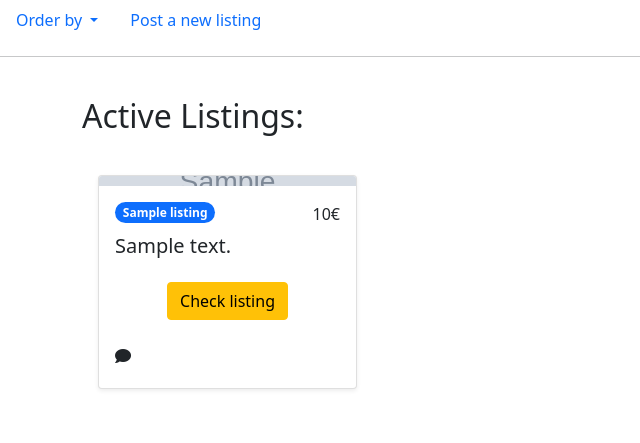
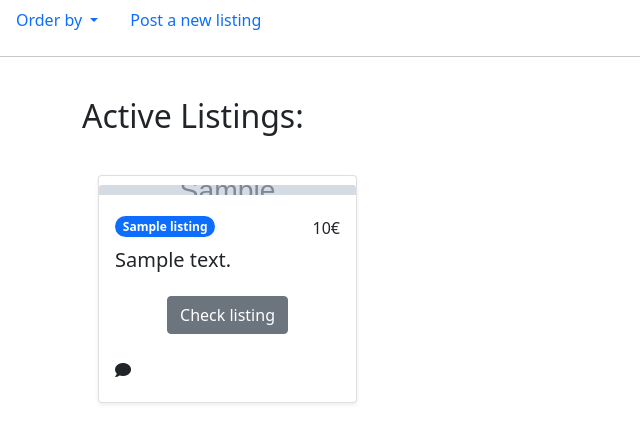
Before and after one commit to fmstam/feira, a Django app: template feira/fair/templates/fair/listings.html in a window 1280 px wide. Shown: the part 56-499 px from the top of the page, without its empty margins (0-640 px from the left). Run offline with Django 3.2, Linux system fonts and the light colour scheme; the template is opened without the code that fills it: most values are stand-ins (such as "Sample title", 1, 10 or a date in 2020); grey boxes marked "Sample" are stand-in pictures; some libraries are stand-ins or nearby versions.

Commit message:
clean up

```diff
--- a/feira/fair/templates/fair/listing_confirm_delete.html
+++ b/feira/fair/templates/fair/listing_confirm_delete.html
@@ -14,7 +14,7 @@
                                     <input class="btn btn-link"
                                            type="button" value="Cancel"
                                            onclick="window.history.go(-1);"/>
-                                    <input class="btn btn-danger" type="submit" value="Delete"/>
+                                    <input class="btn btn-danger" type="submit" value="Yes, delete"/>
                                 </form>
                             </div>
                         </div>
--- a/feira/fair/templates/fair/listings.html
+++ b/feira/fair/templates/fair/listings.html
@@ -15,14 +15,16 @@
 
                     {% if listing.image %}
                         {% thumbnail listing.image "200x200" crop="center" as im %}
+                        <a href="{% url 'fair:view_a_listing' listing.id%}">
                             <img src="{{ im.url }}" width="{{ im.width }}" height="{{ im.height }}" class="card-img-top" alt="image" />
+                        </a>
                         {% endthumbnail %}
                     {% endif %}
                     <div class="card-body">
                         <div class="clearfix mb-2">
                             <span class="float-start badge rounded-pill bg-primary"> {{listing.title}}</span> <span class="float-end price-hp">{{listing.price}}€</span> </div>
                         <h5 class="card-title"> {{ listing.description | truncatechars:24 }} </h5>
-                        <div class="text-center my-4"> <a href="{% url 'fair:view_a_listing' listing.id%}" class="btn btn-warning">Check listing</a> </div>
+                        <div class="text-center my-4"> <a href="{% url 'fair:view_a_listing' listing.id%}" class="btn btn-secondary">Check listing</a> </div>
                         <div class="clearfix mb-1">
                             <span class="float-start"><i class="fas fa-comment"></i></span>
 
--- a/feira/fair/templates/fair/new_listing.html
+++ b/feira/fair/templates/fair/new_listing.html
@@ -12,8 +12,9 @@
             <form method="POST" enctype="multipart/form-data">
                 {% csrf_token %}
                 {{ form|crispy}}
+                <br>
+                <button class="btn btn-primary" type="submit">Save</button>
                 <input class="btn btn-link" type="button" value="Cancel" onclick="window.history.go(-1);"/>
-                <button class="btn btn-primary" type="submit">Save</button>
             </form>
         </div>
         {% endif %}
```
Also changed, not shown: feira/media/listings_images/3a5f03b9-9afb-4fd4-bc3e-2eb56f83801d.jpg (added), feira/media/listings_images/9ff58614-1b66-417d-9fd5-cd929425d03b.jpg (added), feira/media/listings_images/ea4afd28-2e6b-41c8-9d10-6bce862a482c.jpg (added), 3 other files.
